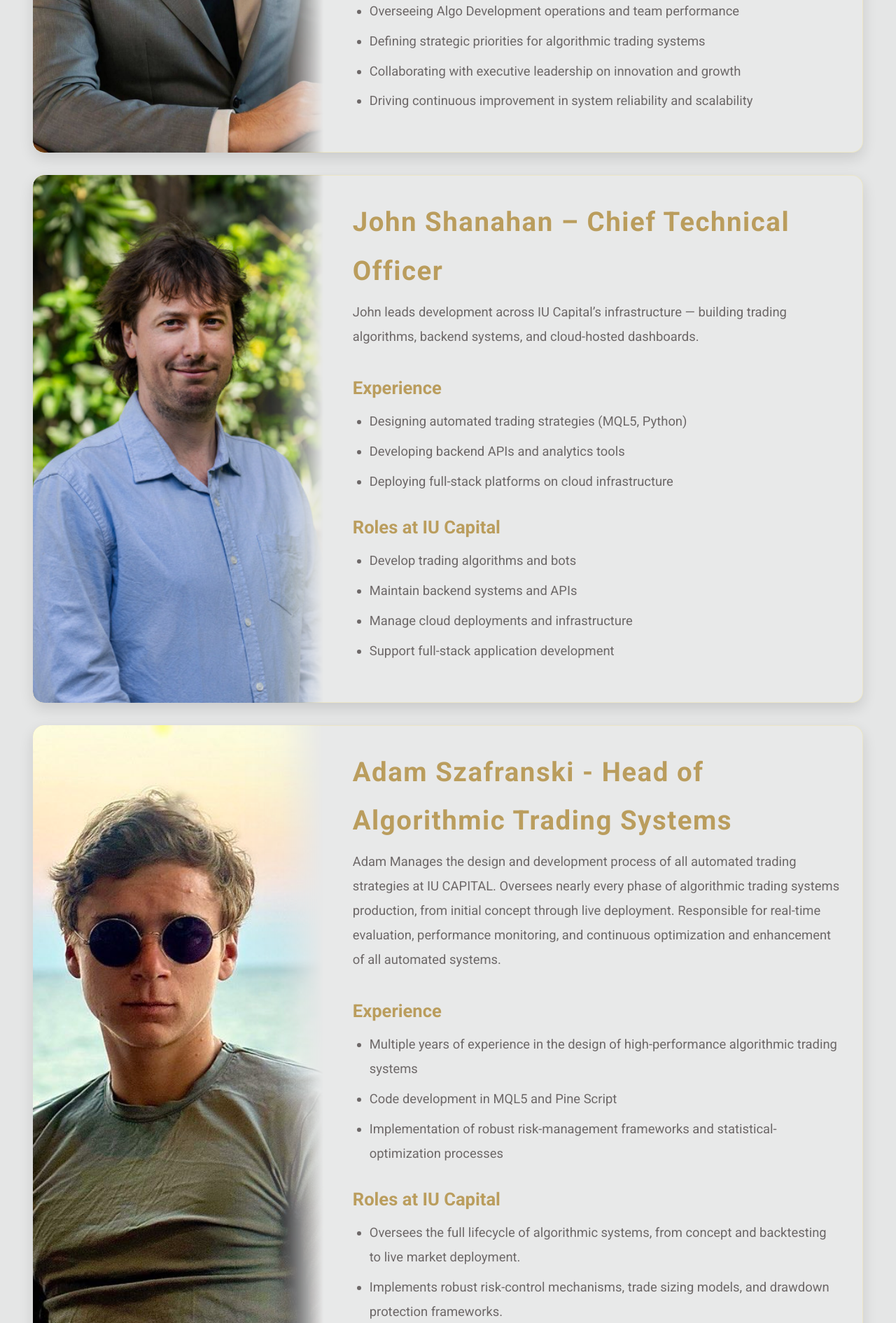
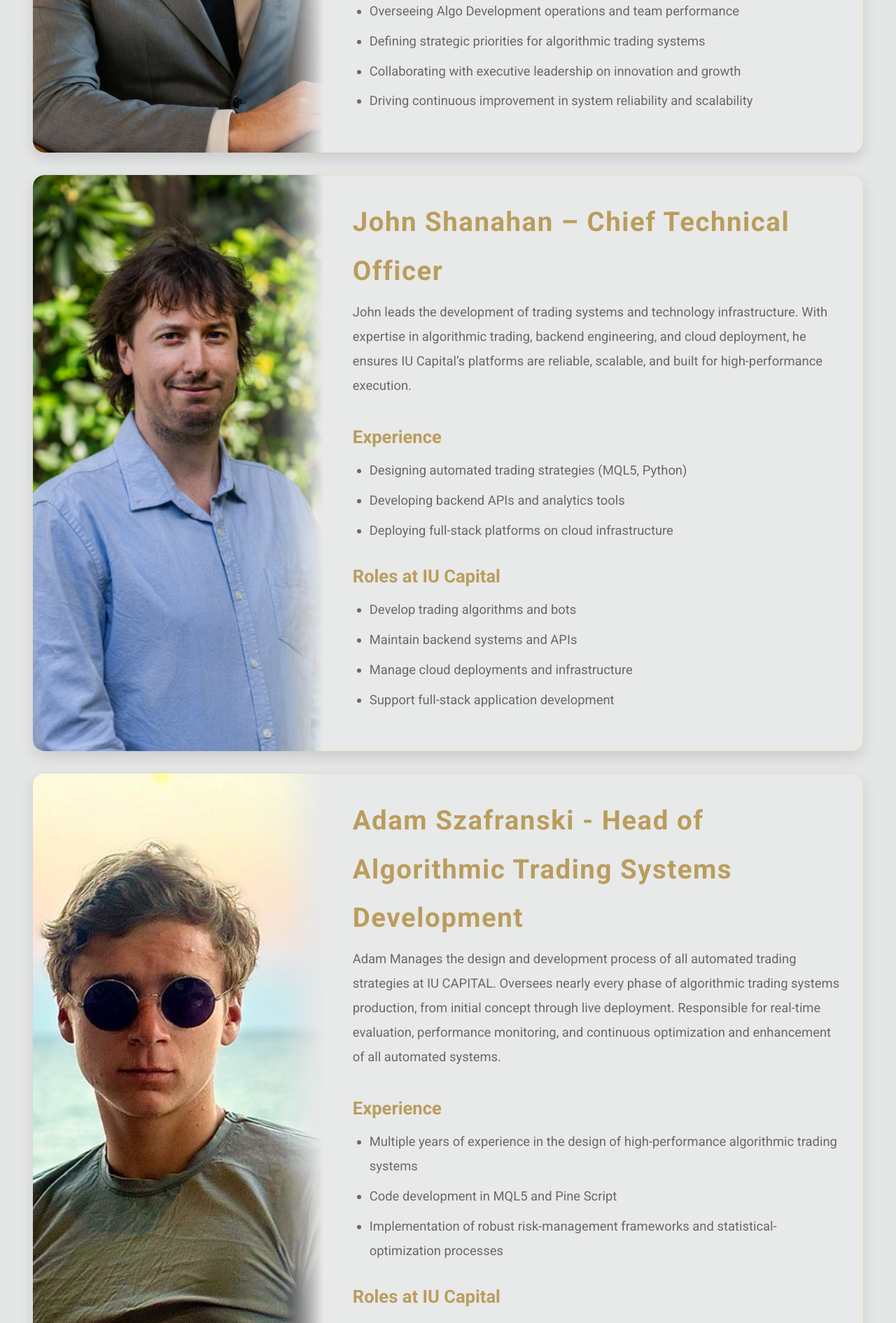
Before and after one commit to IU-Capital/Website, a Flask app: page /about in a window 1280 px wide. Shown: the part 2334-4224 px from the top of the page at 70% size. Run offline with Flask 3, Linux system fonts and the light colour scheme.

Commit message:
updated about page and images

```diff
--- a/app/templates/about.html
+++ b/app/templates/about.html
@@ -131,8 +131,9 @@
         <h2 class="team_name">John Shanahan – Chief Technical Officer</h2>
 
         <p class="team_bio">
-          John leads development across IU Capital’s infrastructure — building trading algorithms, backend systems,
-          and cloud-hosted dashboards.
+          John leads the development of trading systems and technology infrastructure.
+          With expertise in algorithmic trading, backend engineering, and cloud deployment,
+          he ensures IU Capital’s platforms are reliable, scalable, and built for high-performance execution.
         </p>
 
         <div class="team_experience">
@@ -159,7 +160,7 @@
     <div class="card">
       <img src="{{ url_for('static', filename='images/our-team/adam.jpg') }}" alt="name" />
       <div class="card_content">
-        <h2 class="team_name">Adam Szafranski - Head of Algorithmic Trading Systems</h2>
+        <h2 class="team_name">Adam Szafranski - Head of Algorithmic Trading Systems Development</h2>
         <p class="team_bio">
           Adam Manages the design and development process of all automated trading strategies at IU CAPITAL.
           Oversees nearly every phase of algorithmic trading systems production, from initial concept through
```
